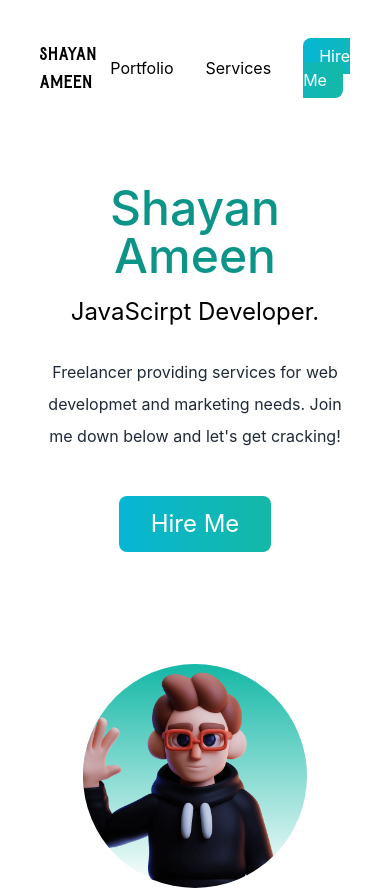
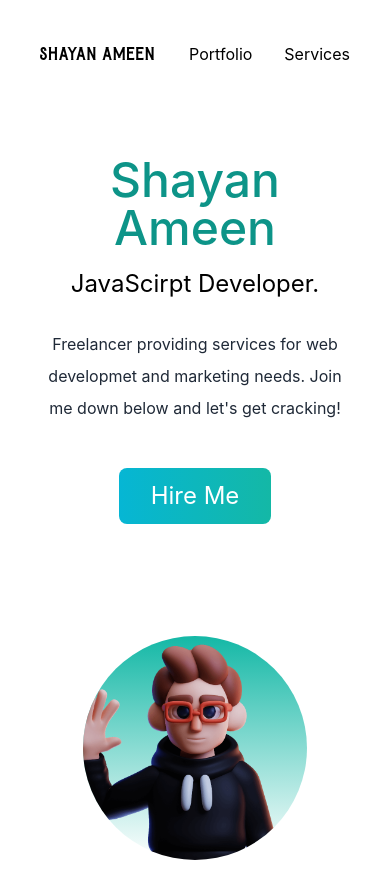
Before and after one commit to shayan-ameen-developer/personal-portfolio, a Next.js app: page / in a window 390 px wide. Shown: the top 890 px of the page. Built offline with nearby package versions, Linux system fonts and the light colour scheme.

Commit message:
navbar fixed

```diff
--- a/src/pages/index.tsx
+++ b/src/pages/index.tsx
@@ -39,7 +39,7 @@ export default function Home() {
               <li>
                 <a href="#services">Services</a>
               </li>
-              <li>
+              <li className="hidden md:block">
                 <a
                   className="rounded-lg bg-gradient-to-r from-cyan-500 to-teal-500 px-4 py-2 text-white"
                   href="#"
```
